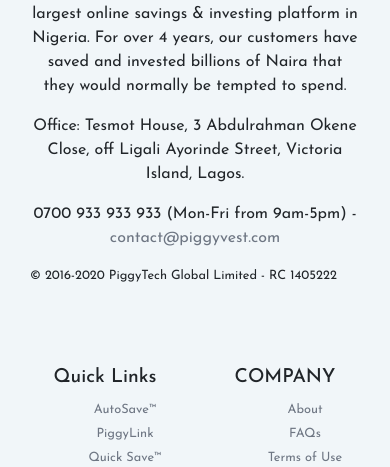
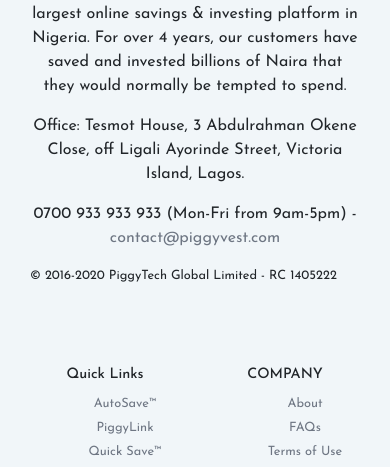
Before and after one commit to Denniman/piggyVest-interest-calculator, a plain HTML site: page index.html in a window 390 px wide. Shown: the part 2431-2898 px from the top of the page. Drawn offline with nearby package versions, Linux system fonts and the light colour scheme.

Commit message:
bug fixes

```diff
--- a/css/style.css
+++ b/css/style.css
@@ -161,4 +161,8 @@ a:hover {
     text-align: center;
 }
 
+h5 {
+    font-size: 0.9rem;
 }
+
+}
```
